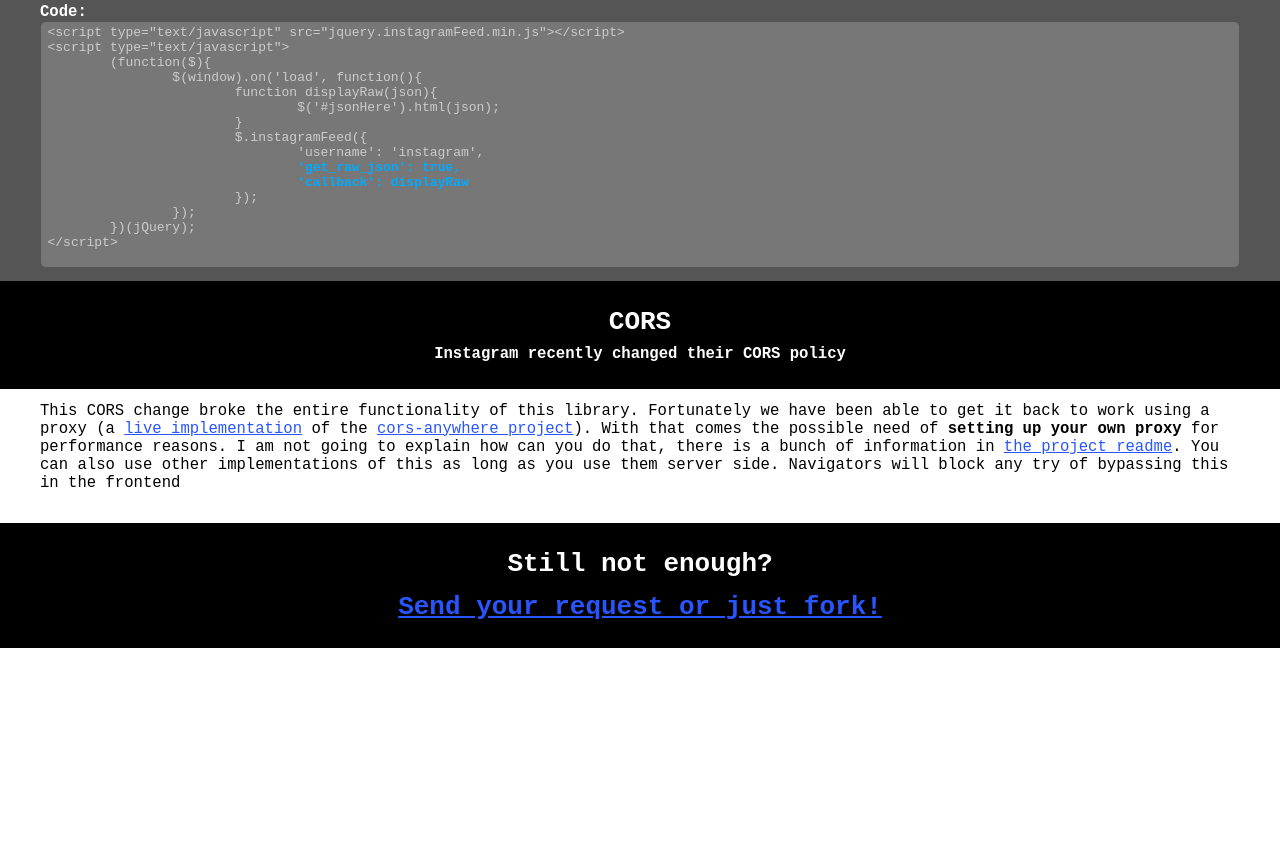
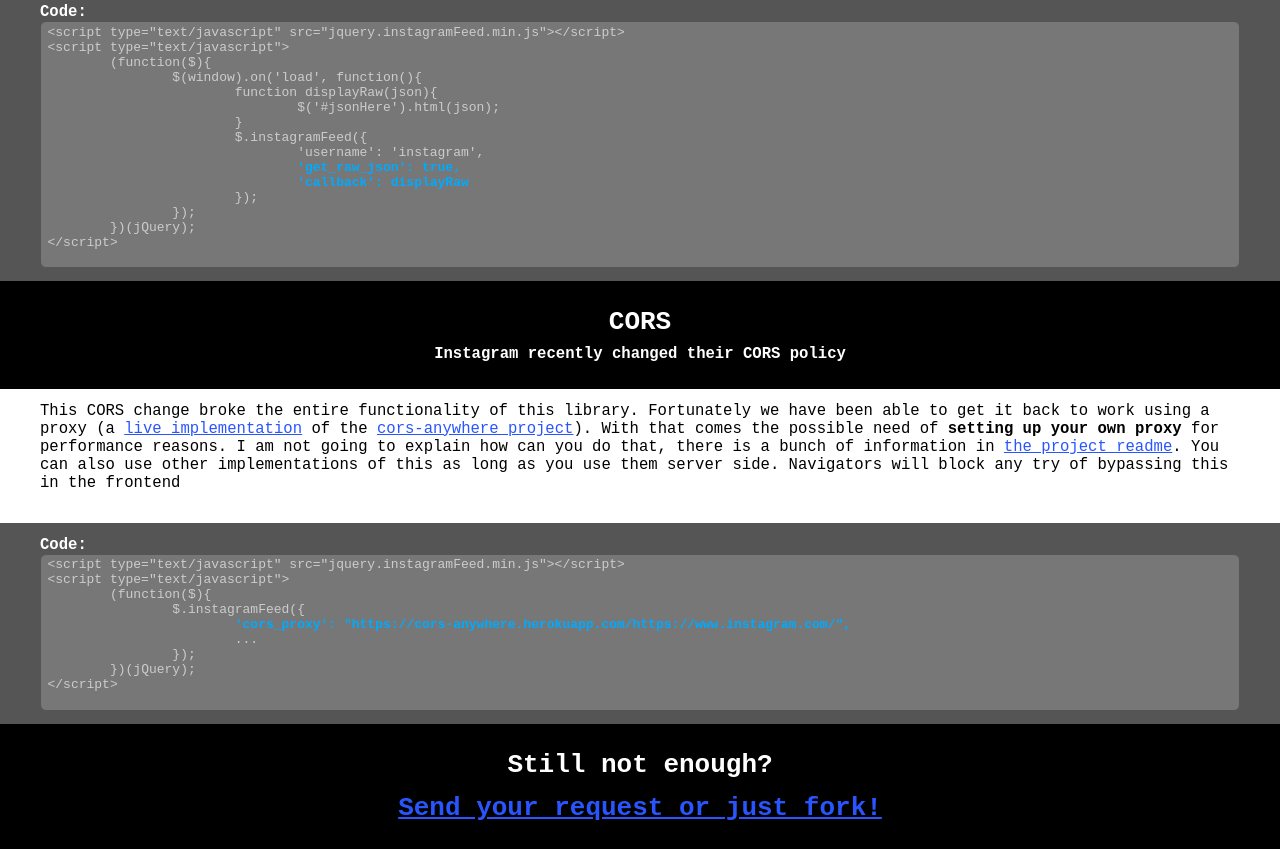
Before and after one commit to jsanahuja/jquery.instagramFeed, a plain HTML site: page index.html in a window 1280 px wide. Shown: the part 3517-4366 px from the top of the page. Before the commit the page ends 4165 px from the top, so only its background shows below. Drawn offline with nearby package versions, Linux system fonts and the light colour scheme; no server answers.

Commit message:
Readme and doc changes

```diff
--- a/index.html
+++ b/index.html
@@ -290,6 +290,20 @@
 	<div class="instagram_feed info">
 		<p>This CORS change broke the entire functionality of this library. Fortunately we have been able to get it back to work using a proxy (a <a href="https://cors-anywhere.herokuapp.com/" target="_blank">live implementation</a> of the <a href="https://github.com/Rob--W/cors-anywhere" target="_blank">cors-anywhere project</a>). With that comes the possible need of <strong>setting up your own proxy</strong> for performance reasons. I am not going to explain how can you do that, there is a bunch of information in <a href="https://github.com/Rob--W/cors-anywhere/blob/master/README.md" target="blank">the project readme</a>. You can also use other implementations of this as long as you use them server side. Navigators will block any try of bypassing this in the frontend</p>
 	</div>
+	<div class="section_code">
+		<h4>Code:</h4>
+		<pre>
+&lt;script type="text/javascript" src="jquery.instagramFeed.min.js"&gt;&lt;/script&gt;
+&lt;script type="text/javascript"&gt;
+	(function($){
+		$.instagramFeed({
+			<strong>'cors_proxy': "https://cors-anywhere.herokuapp.com/https://www.instagram.com/",</strong>
+			...
+		});
+	})(jQuery);
+&lt;/script&gt;
+		</pre>
+	</div>
 </div>
 <div>
 	<div class="section_title">
```
Also changed, not shown: README.md.
